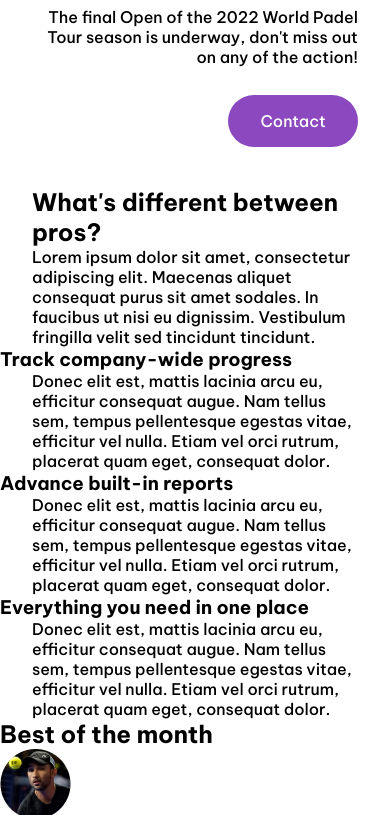
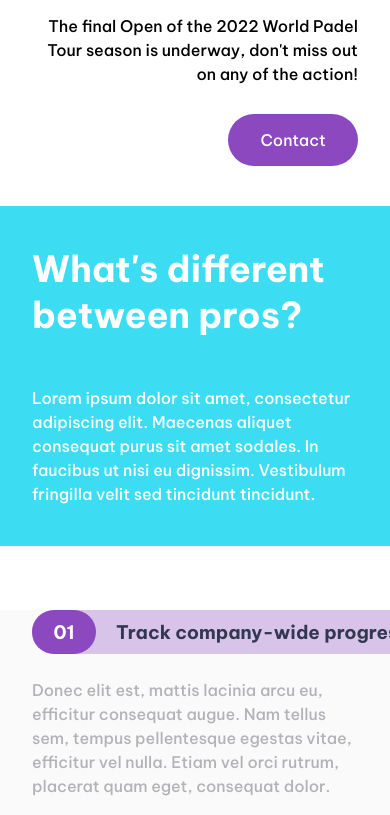
Before and after one commit to elizazuzu/Frontend1Entregable, a plain HTML site: page index.html in a window 390 px wide. Shown: the part 833-1648 px from the top of the page. Drawn offline with Linux system fonts and the light colour scheme.

Commit message:
Se añaden clases y reglas css de la sección tres para la versión mobile

```diff
--- a/css/style.css
+++ b/css/style.css
@@ -25,6 +25,8 @@ img {
 ol, ul { list-style: none; }
 
 a { text-decoration: none; }
+
+p { line-height: 1.5rem; }
 
 /* ===== COLORES ===== */
 /* Violeta: #8B48BF
@@ -114,11 +116,76 @@ header {
   font-size: 3rem;
   font-weight: 700;
   color: #232c50;
+  line-height: 1.3;
 }
 
 .intro-title, .intro-info { margin-bottom: 1.75rem; }
+/* ===== FIN Estilos para la sección principal ===== */
 
-/* ===== FIN Estilos para la sección principal ===== */
+
+/* ===== Estilos para la segunda sección ===== */
+.difference {
+  position: relative;
+  width: 100%;
+  height: fit-content;
+  background-color: #3CDDF3;
+  color: #FFF;
+  padding: 2.5rem 0;
+  margin-bottom: 4rem;
+}
+
+.difference-title {
+  font-size: 2.25rem;
+  font-weight: 700;
+  margin-bottom: 3rem;
+}
+
+.practices {
+  position: relative;
+  width: 100%;
+  background-color: #FAFAFA;
+  padding-bottom: 1rem;
+  overflow-x: hidden;
+}
+
+.practices-data {
+  margin-bottom: 1.25rem;
+}
+
+.practices-title {
+  width: 100%;
+  height: 2.75rem;
+  background-color: rgba(139 72 191 / .3);
+  font-weight: 700;
+  color: #323851;
+  margin-left: 2rem;
+  border-top-left-radius: 1.75rem;
+  border-bottom-left-radius: 1.75rem;
+  display: flex;
+  align-items: center;
+  margin-bottom: 1.5rem;
+}
+
+.practices-title::before {
+  display: flex;
+  align-items: center;
+  justify-content: center;
+  background-color: #8B48BF;
+  color:#FFF;
+  height: inherit;
+  width: 4rem;
+  border-radius: 1.75rem;
+  margin-right: 1.25rem;
+
+}
+#practice-one::before { content: "01"; }
+#practice-two::before { content: "02"; }
+#practice-three::before { content: "03"; }
+
+.practices-info {
+  color: #B3B2B7;
+}
+/* ===== FIN Estilos para la segunda sección ===== */
 
 
 /* Estilos generales para elementos comunes */
```
